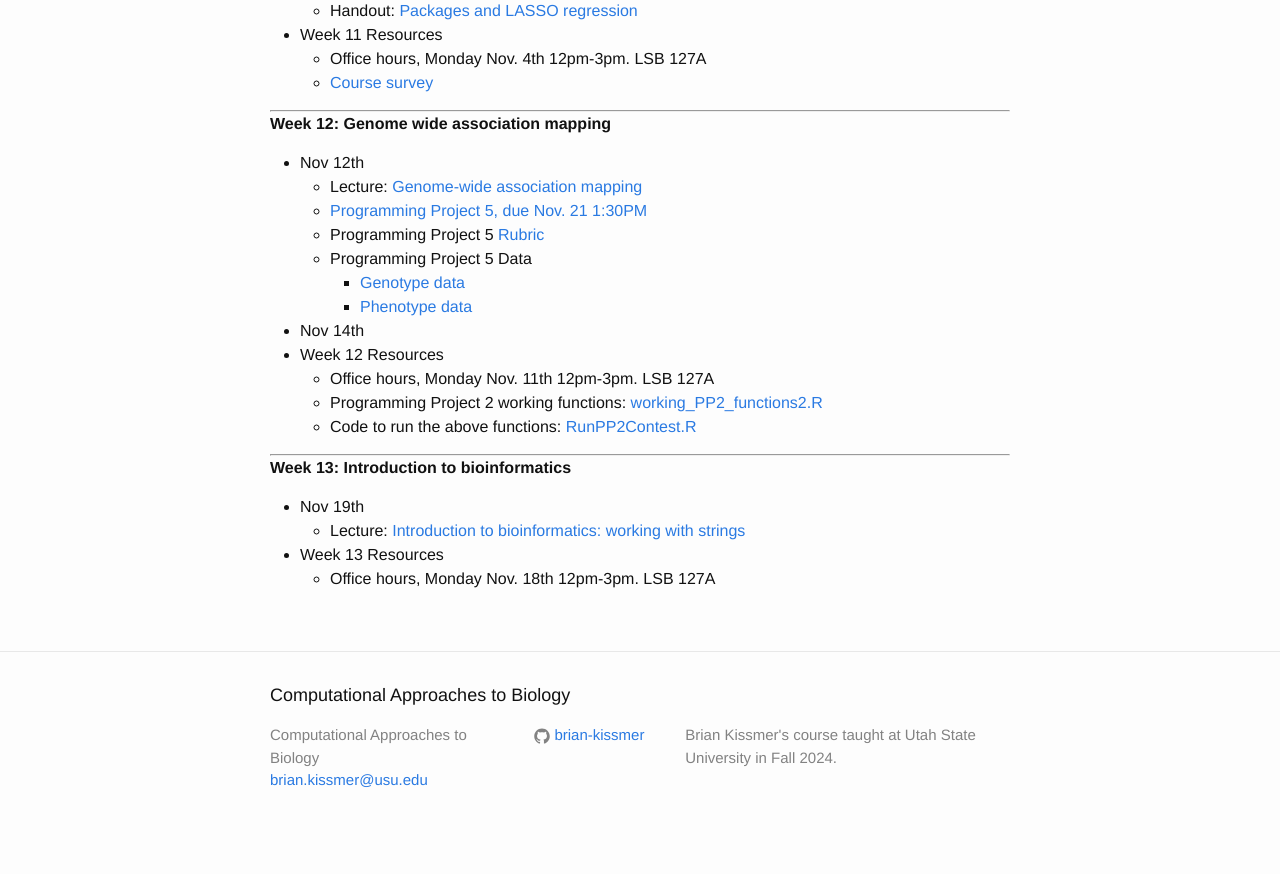
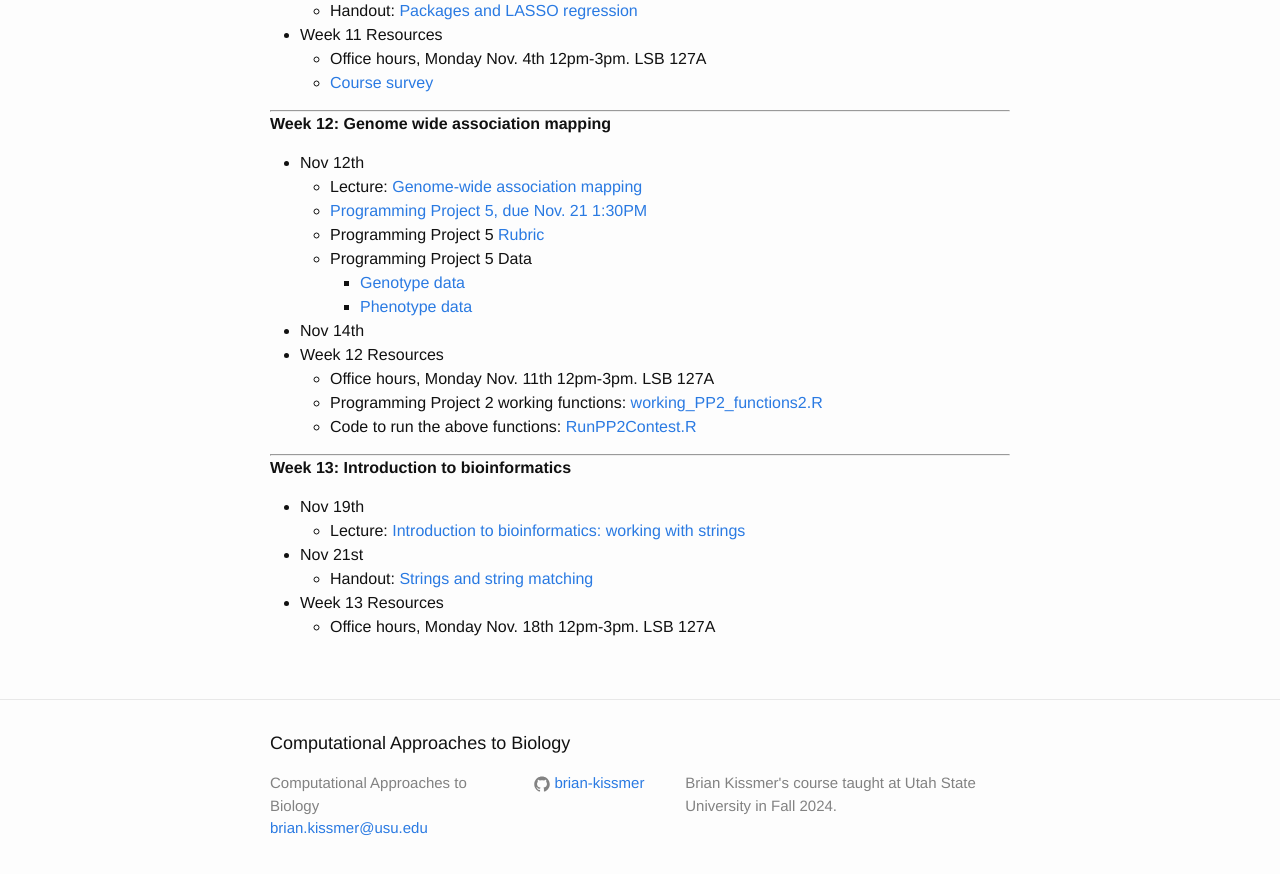
Before and after one commit to brian-kissmer/brian-kissmer.github.io, a Jekyll site: the page built from Schedule.md, in a window 1280 px wide and 900 px high, scrolled down 3288 px. Shown: the top 874 px of the window. Built offline with Jekyll 4.4.1, drawn with Linux system fonts in a browser that asks for light colours; before the commit the page ends 4140 px from its top, so only the background shows below that.

Commit message:
Update Schedule.md

```diff
--- a/Schedule.md
+++ b/Schedule.md
@@ -183,5 +183,7 @@ layout: page
 **Week 13: Introduction to bioinformatics**
 * Nov 19th
   * Lecture: [Introduction to bioinformatics: working with strings]({{ site.baseurl }}/slides/Nov 19 slides.pdf)
+* Nov 21st
+  * Handout: [Strings and string matching]({{ site.baseurl }}/worksheets/strings.html)
 * Week 13 Resources
     * Office hours, Monday Nov. 18th 12pm-3pm. LSB 127A
```
